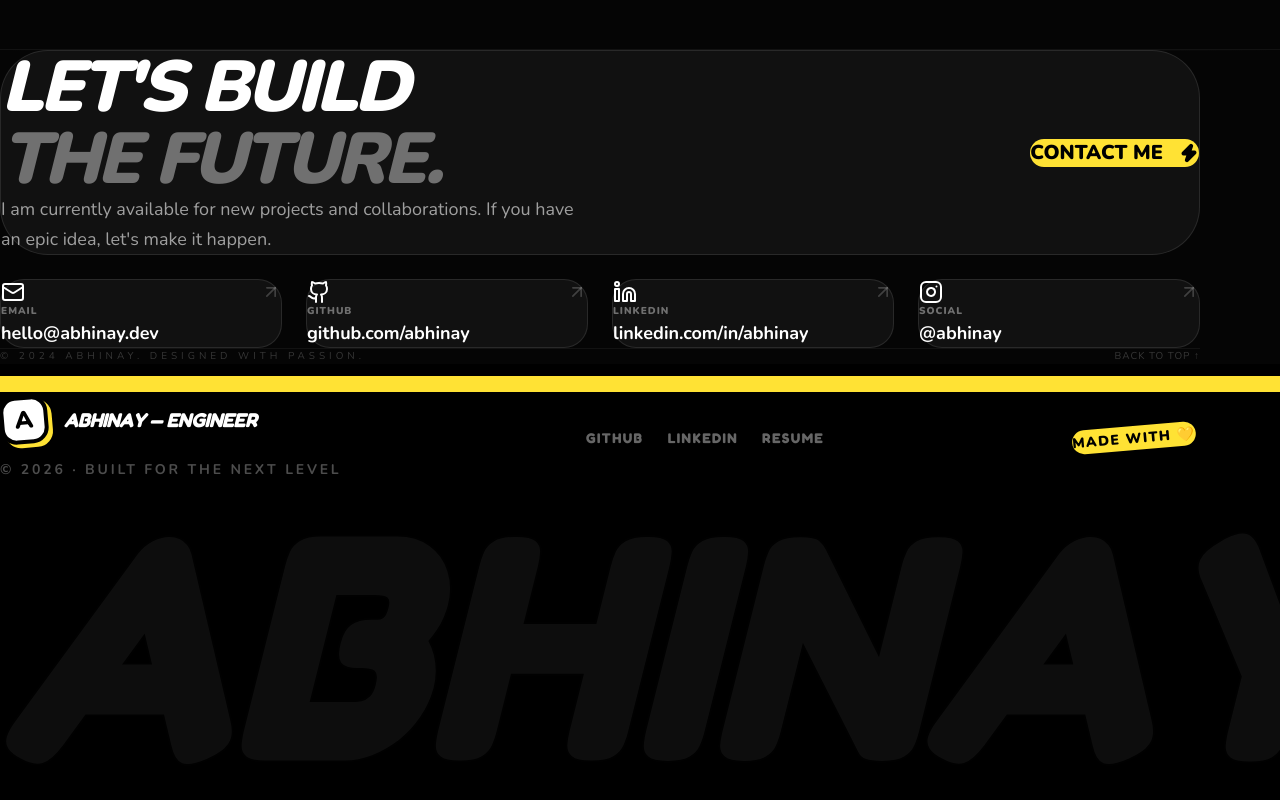
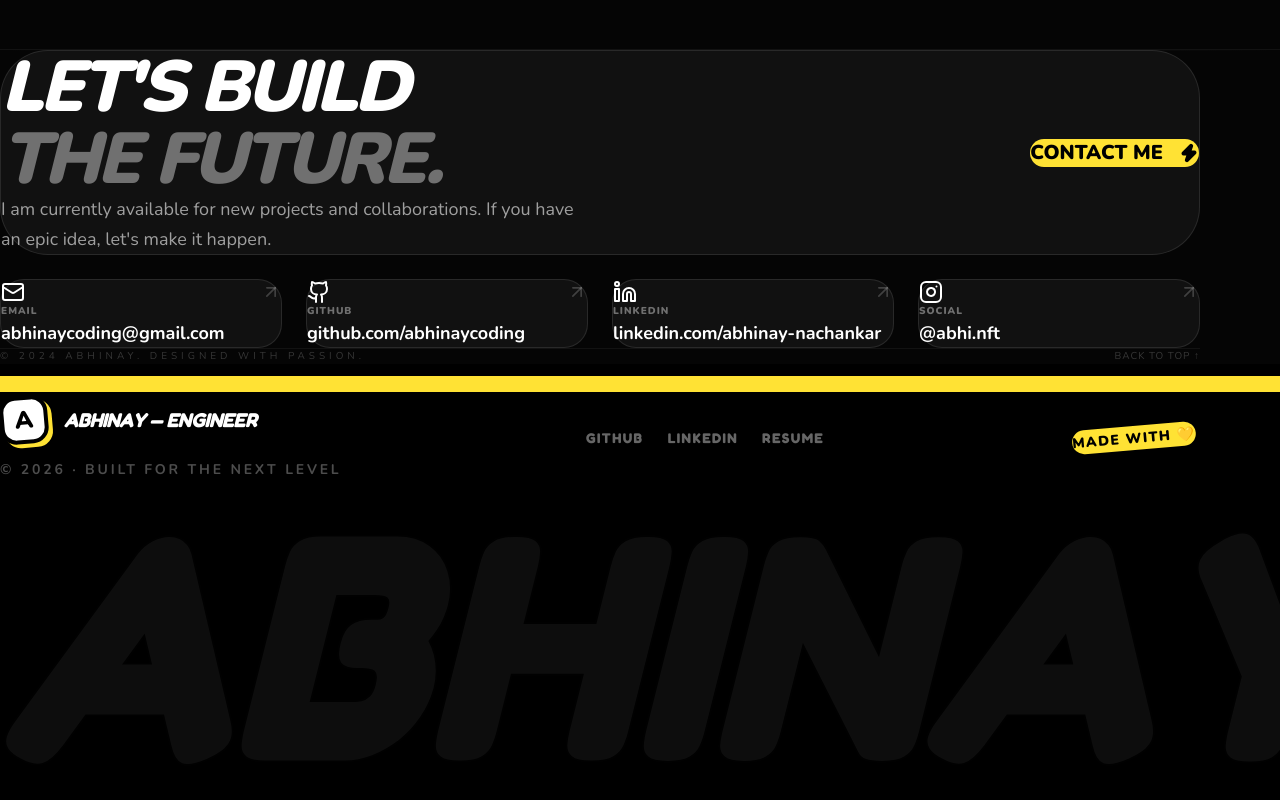
Before and after one commit to abhinaycoding/Portfolio, a Next.js app: page / in a window 1280 px wide. Shown: the part 5140-5940 px from the top of the page. Built offline with nearby package versions, Linux system fonts and the light colour scheme.

Commit message:
Network Sync: Updated social links and email across Navbar, Contact, and Footer components.

```diff
--- a/src/components/Footer.tsx
+++ b/src/components/Footer.tsx
@@ -30,8 +30,8 @@ export default function Footer() {
         {/* Center: Socials */}
         <div className="flex flex-wrap justify-center gap-6">
             {[
-              { label: "GITHUB", href: "https://github.com/abhinay", color: "hover:text-[#00E5FF]" },
-              { label: "LINKEDIN", href: "https://linkedin.com/in/abhinay", color: "hover:text-[#FF3CAC]" },
+              { label: "GITHUB", href: "https://github.com/abhinaycoding", color: "hover:text-[#00E5FF]" },
+              { label: "LINKEDIN", href: "https://linkedin.com/in/abhinay-nachankar-36b3a7223/", color: "hover:text-[#FF3CAC]" },
               { label: "RESUME", href: "/resume.pdf", color: "hover:text-[#39FF14]" },
             ].map((link) => (
               <a
--- a/src/components/Navbar.tsx
+++ b/src/components/Navbar.tsx
@@ -67,7 +67,7 @@ export default function Navbar() {
             <div className={`w-[3px] h-6 mx-2 ${scrolled ? "bg-black" : "bg-white/20"}`} />
             <Magnetic>
               <motion.a
-                href="mailto:hello@abhinay.dev"
+                href="mailto:abhinaycoding@gmail.com"
                 whileHover={{ scale: 1.05, rotate: -2 }}
                 className="ml-2 px-6 py-2.5 bg-[#FFE234] text-black border-[3px] border-black rounded-full font-black text-sm uppercase shadow-[4px_4px_0_0_#000] hover:shadow-[6px_6px_0_0_#000] transition-all"
               >
@@ -121,7 +121,7 @@ export default function Navbar() {
               </motion.a>
             ))}
             <motion.a
-              href="mailto:hello@abhinay.dev"
+              href="mailto:abhinaycoding@gmail.com"
               className="mt-10 px-10 py-5 bg-white border-[4px] border-black rounded-full font-black text-2xl uppercase shadow-[10px_10px_0_0_#000]"
             >
               Contact Me!
--- a/src/components/sections/Contact.tsx
+++ b/src/components/sections/Contact.tsx
@@ -29,10 +29,10 @@ const CustomIcons = {
 };
 
 const SOCIALS = [
-  { label: "Email", href: "mailto:hello@abhinay.dev", display: "hello@abhinay.dev", icon: Mail },
-  { label: "GitHub", href: "https://github.com/abhinay", display: "github.com/abhinay", icon: CustomIcons.Github },
-  { label: "LinkedIn", href: "https://linkedin.com/in/abhinay", display: "linkedin.com/in/abhinay", icon: CustomIcons.Linkedin },
-  { label: "Social", href: "https://instagram.com/abhinay", display: "@abhinay", icon: CustomIcons.Instagram },
+  { label: "Email", href: "mailto:abhinaycoding@gmail.com", display: "abhinaycoding@gmail.com", icon: Mail },
+  { label: "GitHub", href: "https://github.com/abhinaycoding", display: "github.com/abhinaycoding", icon: CustomIcons.Github },
+  { label: "LinkedIn", href: "https://linkedin.com/in/abhinay-nachankar-36b3a7223/", display: "linkedin.com/abhinay-nachankar", icon: CustomIcons.Linkedin },
+  { label: "Social", href: "https://instagram.com/abhi.nft", display: "@abhi.nft", icon: CustomIcons.Instagram },
 ];
 
 export default function Contact() {
@@ -68,7 +68,7 @@ export default function Contact() {
 
                 <div className="shrink-0">
                     <Magnetic>
-                        <a href="mailto:hello@abhinay.dev" className="inline-flex items-center gap-4 px-10 py-5 bg-[#FFE234] text-black text-xl font-black uppercase rounded-full hover:scale-105 transition-transform group">
+                        <a href="mailto:abhinaycoding@gmail.com" className="inline-flex items-center gap-4 px-10 py-5 bg-[#FFE234] text-black text-xl font-black uppercase rounded-full hover:scale-105 transition-transform group">
                            Contact Me <Zap className="w-5 h-5 fill-current group-hover:animate-bounce" />
                         </a>
                     </Magnetic>
```
